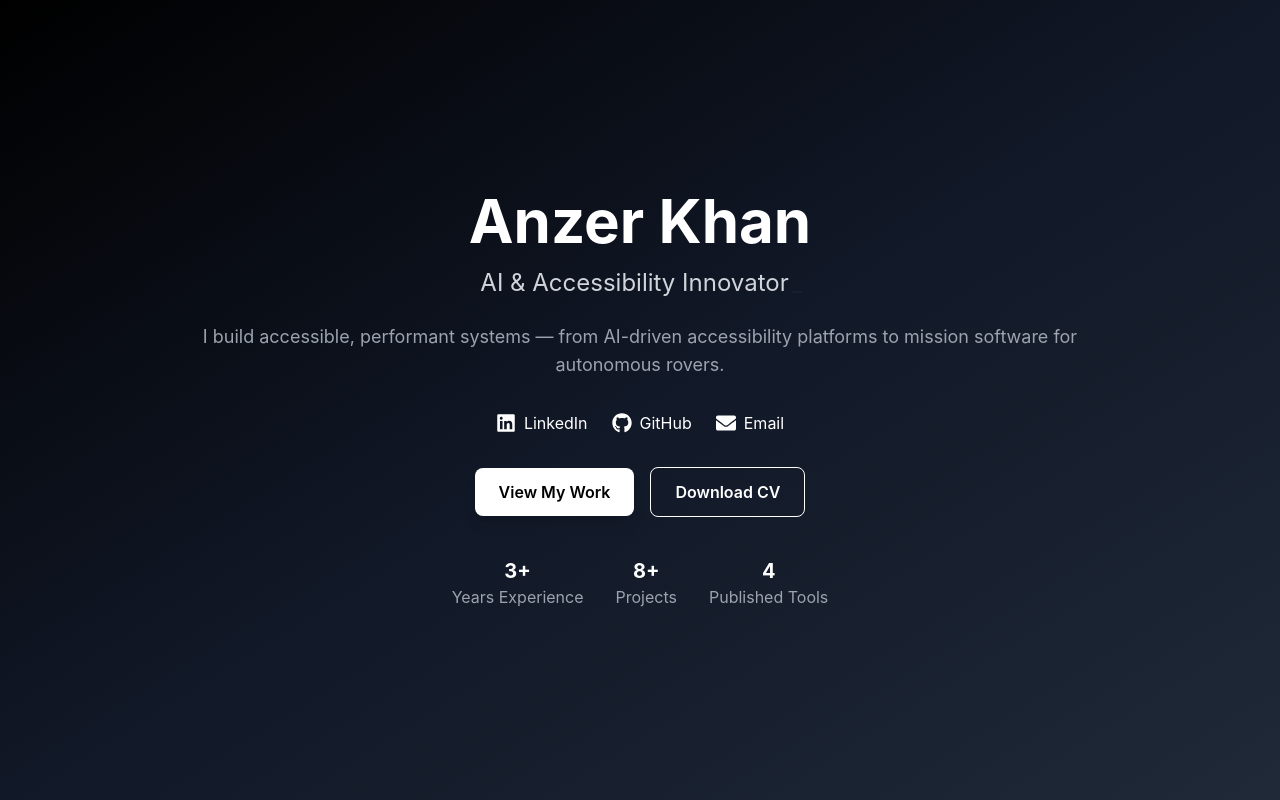
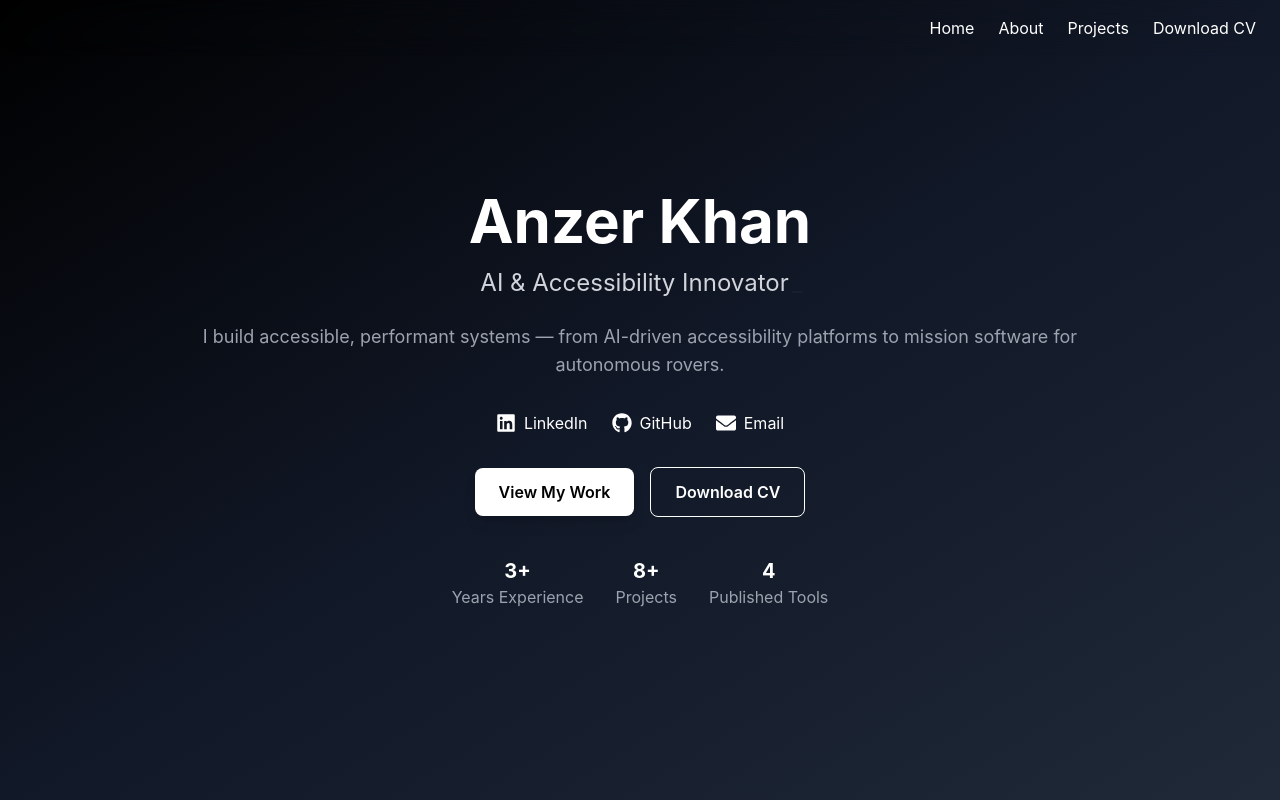
Before and after one commit to Anzerkhan27/anzer, a React (Vite) app in the folder frontend/: page / in a window 1280 px wide. Shown: the top 800 px of the page. Built offline with nearby package versions, Linux system fonts and the light colour scheme.

Commit message:
Navbar component

```diff
--- a/frontend/src/App.tsx
+++ b/frontend/src/App.tsx
@@ -2,9 +2,12 @@ import Hero from "./components/Hero";
 import About from "./components/About"
 import Projects from "./components/Projects";
 import Footer from "./components/Footer";
+import Navbar from "./components/Navbar";
+
 function App() {
   return (
     <>
+      <Navbar />
       <Hero />
       <About />
       <Projects />
--- /dev/null
+++ b/frontend/src/components/Navbar.tsx
@@ -0,0 +1,102 @@
+import { useState } from 'react';
+
+const Navbar = () => {
+  const [isOpen, setIsOpen] = useState(false);
+
+  const navLinks = [
+    { href: '#home', label: 'Home' },
+    { href: '#about', label: 'About' },
+    { href: '#projects', label: 'Projects' },
+    { href: '/CV_Anzer.pdf', label: 'Download CV', external: true },
+  ];
+
+  return (
+    <header className="fixed top-0 left-0 w-full z-50 bg-transparent backdrop-blur-md text-white">
+      <div className="max-w-7xl mx-auto px-4 sm:px-6 py-4 flex items-center justify-end">
+        {/* Desktop Links */}
+        <nav className="hidden md:flex space-x-6">
+          {navLinks.map((link) =>
+            link.external ? (
+              <a
+                key={link.label}
+                href={link.href}
+                target="_blank"
+                rel="noopener noreferrer"
+                className="hover:text-blue-400 transition"
+              >
+                {link.label}
+              </a>
+            ) : (
+              <a
+                key={link.label}
+                href={link.href}
+                className="hover:text-blue-400 transition"
+              >
+                {link.label}
+              </a>
+            )
+          )}
+        </nav>
+
+        {/* Mobile Menu Button */}
+        <button
+          className="md:hidden focus:outline-none ml-2"
+          onClick={() => setIsOpen(!isOpen)}
+        >
+          <svg
+            className="w-6 h-6 text-white"
+            fill="none"
+            stroke="currentColor"
+            viewBox="0 0 24 24"
+            xmlns="http://www.w3.org/2000/svg"
+          >
+            {isOpen ? (
+              <path
+                strokeLinecap="round"
+                strokeLinejoin="round"
+                strokeWidth={2}
+                d="M6 18L18 6M6 6l12 12"
+              />
+            ) : (
+              <path
+                strokeLinecap="round"
+                strokeLinejoin="round"
+                strokeWidth={2}
+                d="M4 6h16M4 12h16M4 18h16"
+              />
+            )}
+          </svg>
+        </button>
+      </div>
+
+      {/* Mobile Menu */}
+      {isOpen && (
+        <div className="md:hidden bg-gray-900 text-white px-4 pb-4">
+          {navLinks.map((link) =>
+            link.external ? (
+              <a
+                key={link.label}
+                href={link.href}
+                target="_blank"
+                rel="noopener noreferrer"
+                className="block py-2 border-b border-gray-700"
+              >
+                {link.label}
+              </a>
+            ) : (
+              <a
+                key={link.label}
+                href={link.href}
+                className="block py-2 border-b border-gray-700"
+              >
+                {link.label}
+              </a>
+            )
+          )}
+        </div>
+      )}
+    </header>
+  );
+};
+
+export default Navbar;
```
